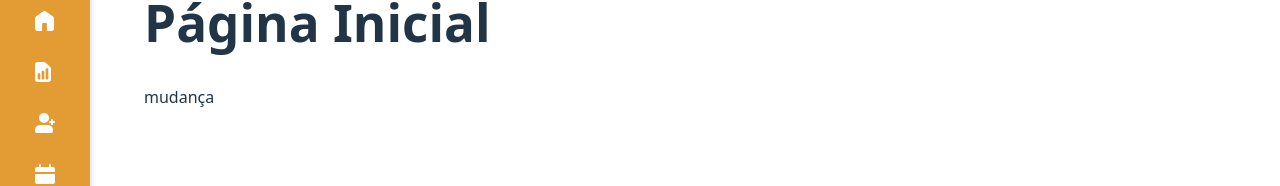
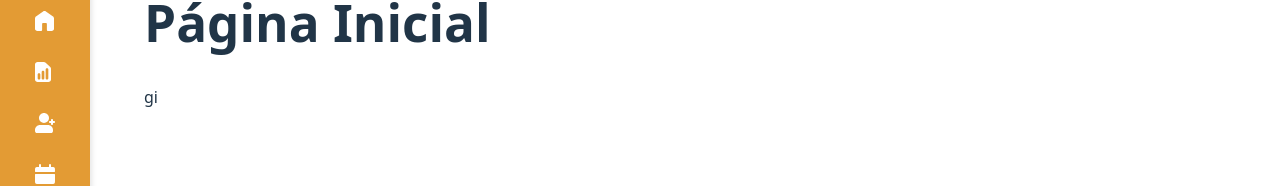
Before and after one commit to soouzaana/Ghours, a Vue app: page / in a window 1280 px wide. Shown: the part 124-310 px from the top of the page. Built offline with nearby package versions, Linux system fonts and the light colour scheme.

Commit message:
mudança p in Inicio

```diff
--- a/src/components/Section/Inicio/Inicio.vue
+++ b/src/components/Section/Inicio/Inicio.vue
@@ -5,6 +5,6 @@ import MainLayout from "../../MainLayout/MainLayout.vue";
 <template>
   <MainLayout>
     <h1 class="text-3xl font-bold mb-4">Página Inicial</h1>
-    <p>mudança</p>
+    <p>gi</p>
   </MainLayout>
 </template>
```
